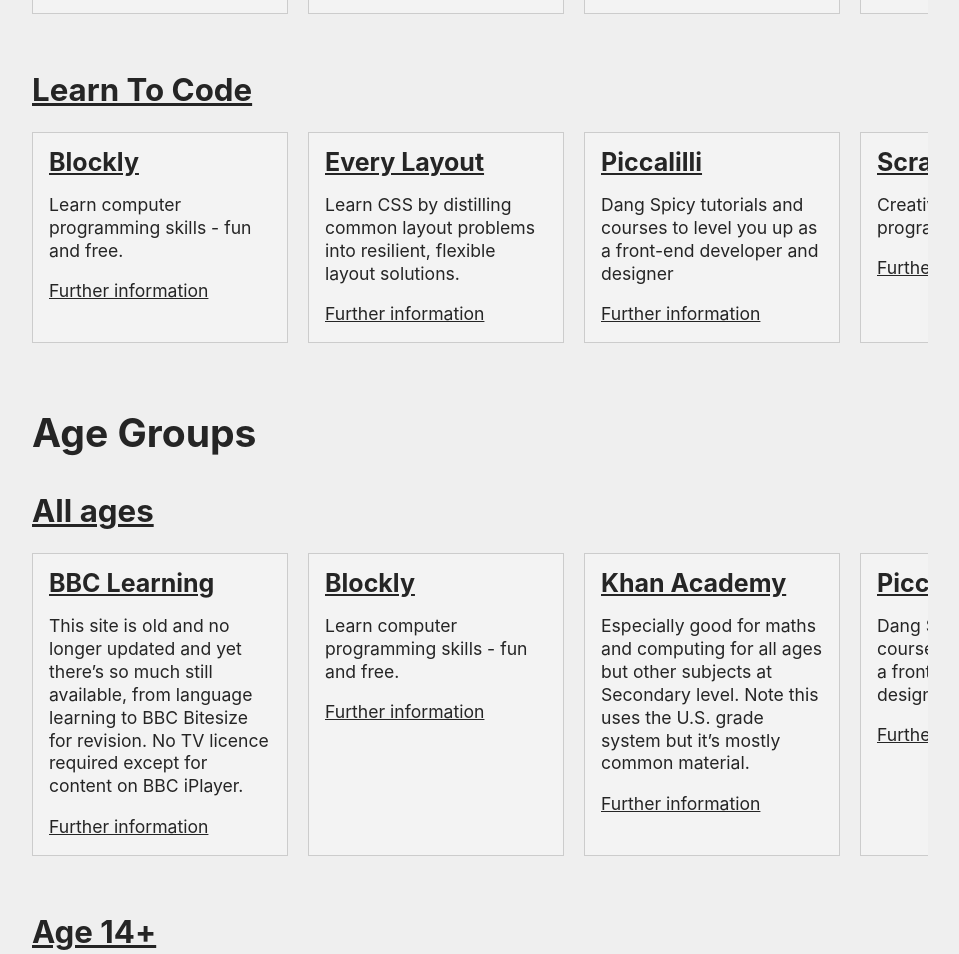
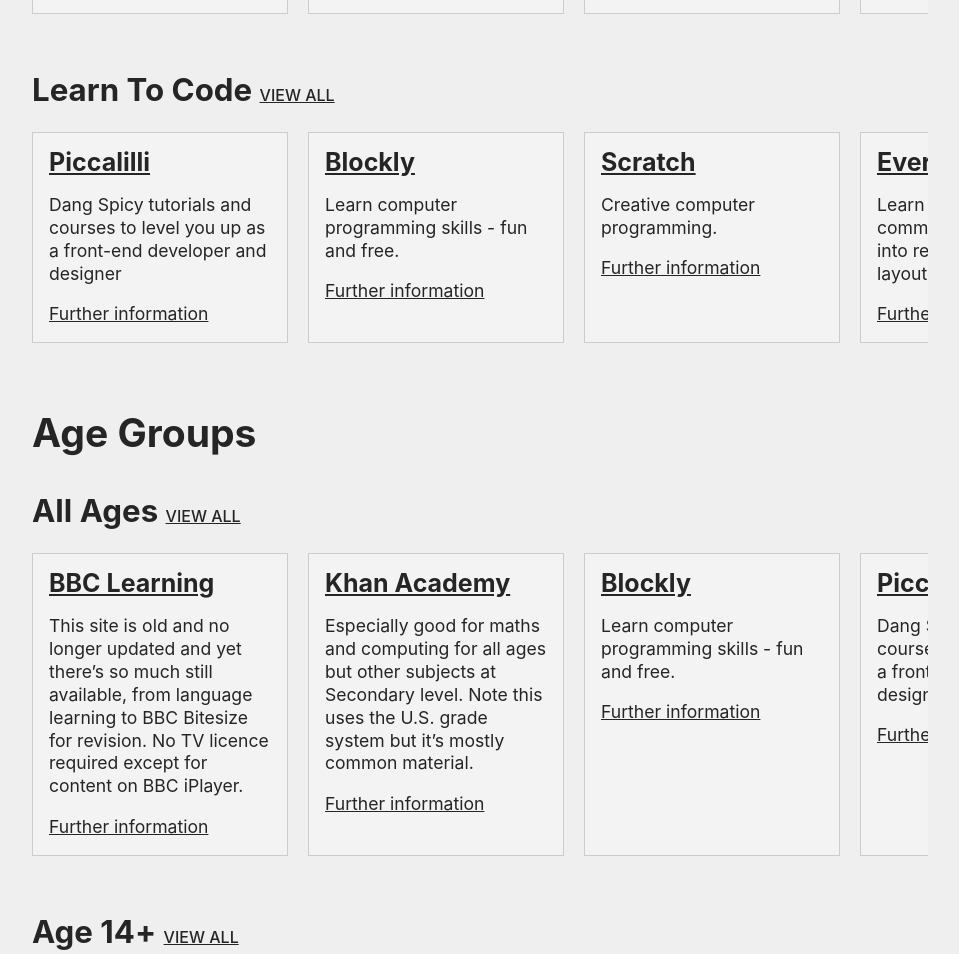
Before and after one commit to Andy-set-studio/educationlinks.fyi, an Eleventy site: page src/index.md in a window 1280 px wide. Shown: the part 688-1642 px from the top of the page, without its empty margins (160-1119 px from the left). Built offline with nearby package versions, Linux system fonts and the light colour scheme; Eleventy itself is replaced by a stand-in of ours; files that its build step writes are made by us from their sources.

Commit message:
Limit and shuffle the reels

```diff
--- a/src/_includes/css/global.css
+++ b/src/_includes/css/global.css
@@ -92,6 +92,15 @@ h2 ~ h2 {
 /**
  * Reel component
  */
+.reel__heading a {
+  font-size: 1rem;
+  font-weight: 500;
+}
+
+[lang*='en'] .reel__heading a {
+  text-transform: uppercase;
+}
+
 .reel__list {
   display: flex;
   overflow-x: auto;
--- a/src/_includes/layouts/home.njk
+++ b/src/_includes/layouts/home.njk
@@ -12,11 +12,12 @@
 
       {% if collection.length %}
         <article class="reel">
-          <h3>
-            <a href="/category/{{ tag.slug }}">{{ tag.title }}</a>
+          <h3 class="reel__heading">
+            {{ tag.title }}
+            <a href="/category/{{ tag.slug }}">View all</a>
           </h3>
           <ul class="reel__list">
-            {% for item in collections[tag.slug] %}
+            {% for item in collections[tag.slug] | shuffle %}
               <li class="reel__item">
                 {% set cardTitle = item.data.title %}
                 {% set cardSummary = item.data.summary %}
@@ -36,11 +37,12 @@
 
       {% if collection.length %}
         <article class="reel">
-          <h3>
-            <a href="/category/{{ age.slug }}">{{ age.title }}</a>
+          <h3 class="reel__heading">
+            {{ age.title }}
+            <a href="/category/{{ age.slug }}">View all</a>
           </h3>
           <ul class="reel__list">
-            {% for item in collections[age.slug] %}
+            {% for item in collections[age.slug] | shuffle %}
               <li class="reel__item">
                 {% set cardTitle = item.data.title %}
                 {% set cardSummary = item.data.summary %}
```
Also changed, not shown: .eleventy.js.
